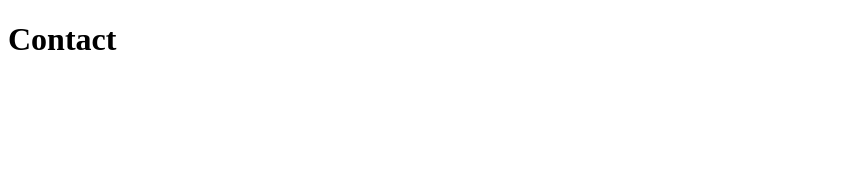
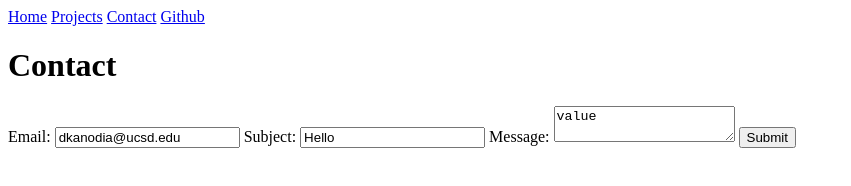
Before and after one commit to dkanodia/Portfolio, a plain HTML site: page contact/index.html in a window 1280 px wide. Shown: the whole page, without its empty margins (0-851 px from the left). Drawn offline with Linux system fonts and the light colour scheme.

Commit message:
adding form

```diff
--- a/contact/index.html
+++ b/contact/index.html
@@ -6,6 +6,27 @@
     <title>Document</title>
 </head>
 <body>
+    <nav>
+        <a href = "../index.html">Home</a>
+        <a href = "../projects/index.html">Projects</a>
+        <a href = "../contact/index.html">Contact</a>
+        <a href="https://github.com/dkanodia" target="_blank">Github</a>
+    </nav>
     <h1>Contact</h1>
+    <form action="mailto:dkanodia@ucsd.edu" action="POST" enctype="text/plain">
+    <label>
+        Email:
+        <input type="email" name="email" value="dkanodia@ucsd.edu">
+    </label>
+    <label>
+        Subject:
+        <input name="subject" value="Hello">
+    </label>
+    <label>
+        Message:
+        <textarea name="body">value</textarea>
+    </label>
+    <button>Submit</button>
+    </form>
 </body>
 </html>
```
Also changed, not shown: index.html (+6 -0 lines).
